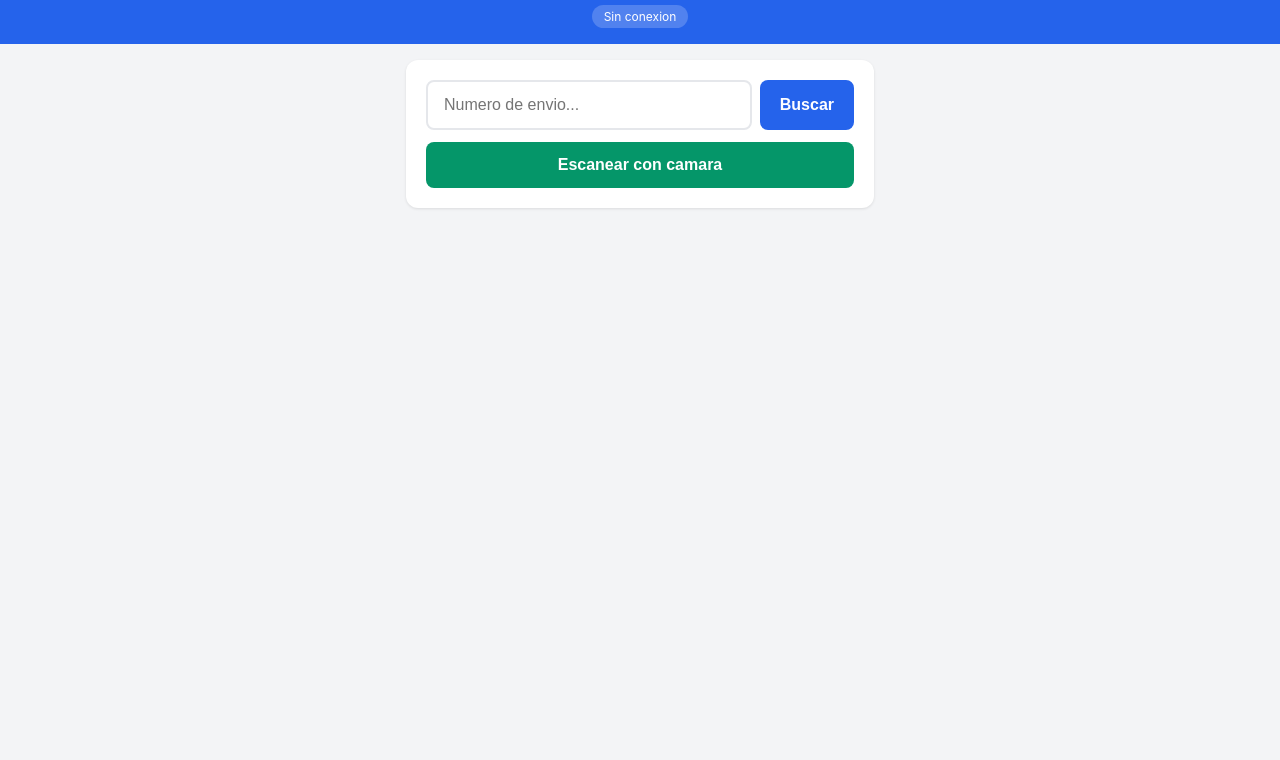
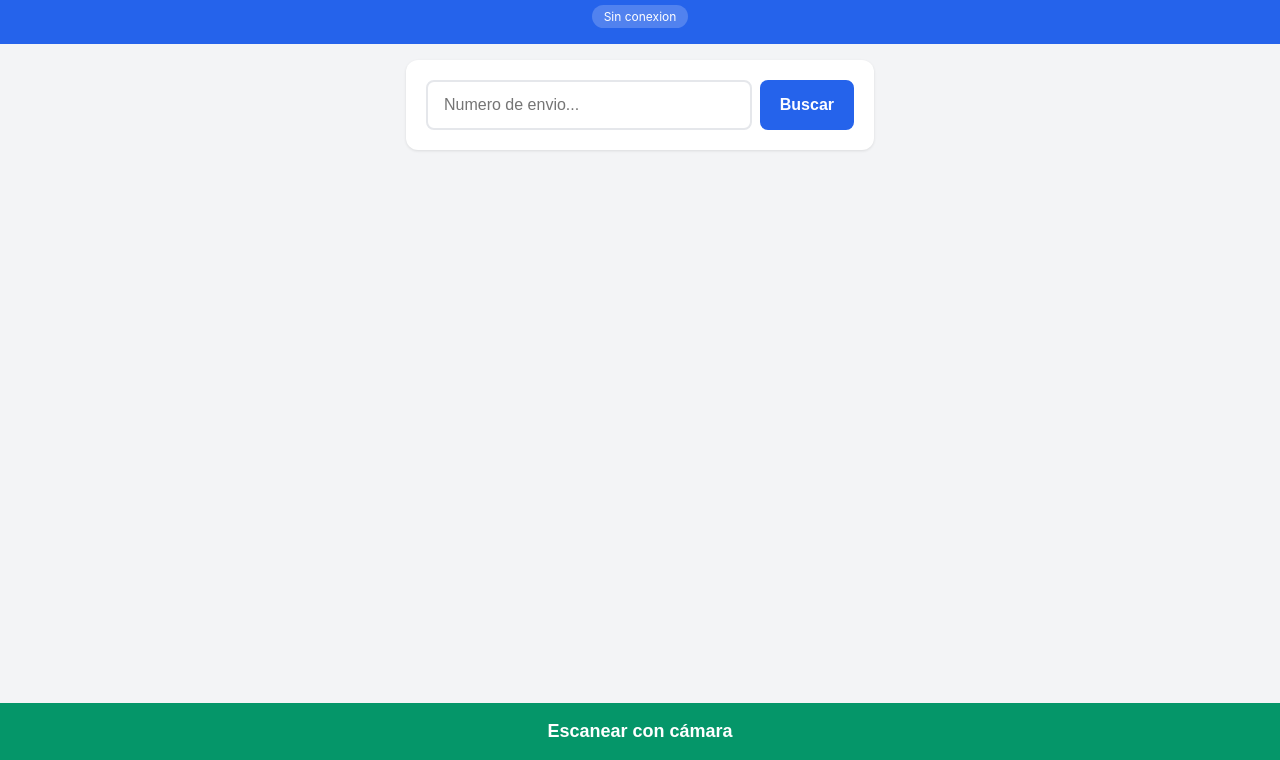
Before and after one commit to Dcastel89/verificador-envios-ml, a website: page public/index.html in a window 1280 px wide. Shown: the part 40-800 px from the top of the page. Drawn offline with Linux system fonts and the light colour scheme.

Commit message:
Update index.html

```diff
--- a/public/index.html
+++ b/public/index.html
@@ -8,7 +8,7 @@
   <link rel="manifest" href="manifest.json">
   <style>
     * { box-sizing: border-box; margin: 0; padding: 0; }
-    body { font-family: -apple-system, BlinkMacSystemFont, 'Segoe UI', Roboto, sans-serif; background: #f3f4f6; min-height: 100vh; }
+    body { font-family: -apple-system, BlinkMacSystemFont, 'Segoe UI', Roboto, sans-serif; background: #f3f4f6; min-height: 100vh; padding-bottom: 80px; }
     .header { background: #2563eb; color: white; padding: 16px; text-align: center; }
     .header h1 { font-size: 18px; font-weight: 600; }
     .account-badge { display: inline-block; background: rgba(255,255,255,0.2); padding: 4px 12px; border-radius: 20px; font-size: 12px; margin-top: 8px; }
@@ -18,7 +18,7 @@
     .scan-input { flex: 1; padding: 14px 16px; font-size: 16px; border: 2px solid #e5e7eb; border-radius: 8px; }
     .scan-btn { padding: 14px 20px; background: #2563eb; color: white; border: none; border-radius: 8px; font-size: 16px; font-weight: 600; cursor: pointer; }
     .scan-btn:disabled { background: #9ca3af; }
-    .camera-btn { width: 100%; padding: 14px; margin-top: 12px; background: #059669; color: white; border: none; border-radius: 8px; font-size: 16px; font-weight: 600; cursor: pointer; }
+    .camera-btn { position: fixed; bottom: 0; left: 0; right: 0; padding: 18px; background: #059669; color: white; border: none; font-size: 18px; font-weight: 600; cursor: pointer; z-index: 90; }
     .camera-container { display: none; margin-top: 16px; position: relative; }
     .camera-container.active { display: block; }
     #video { width: 100%; border-radius: 8px; }
@@ -42,7 +42,7 @@
     .item-kit-badge { display: inline-block; background: #dbeafe; color: #1d4ed8; padding: 2px 8px; border-radius: 4px; font-size: 11px; font-weight: 600; margin-left: 8px; vertical-align: middle; }
     .unit-checkboxes { display: flex; flex-wrap: wrap; gap: 10px; margin-top: 10px; padding-top: 10px; border-top: 1px dashed #e5e7eb; }
     .unit-checkbox { width: 36px; height: 36px; cursor: pointer; accent-color: #22c55e; }
-    .complete-banner { display: none; position: fixed; bottom: 0; left: 0; right: 0; background: #22c55e; color: white; padding: 20px; text-align: center; font-size: 18px; font-weight: 600; z-index: 100; }
+    .complete-banner { display: none; position: fixed; bottom: 56px; left: 0; right: 0; background: #22c55e; color: white; padding: 20px; text-align: center; font-size: 18px; font-weight: 600; z-index: 100; }
     .complete-banner.show { display: block; }
     .reset-btn { width: 100%; padding: 14px; margin-top: 16px; background: #ef4444; color: white; border: none; border-radius: 8px; font-size: 16px; font-weight: 600; cursor: pointer; }
     .hidden { display: none; }
@@ -59,7 +59,6 @@
         <input type="text" id="shipmentInput" class="scan-input" placeholder="Numero de envio...">
         <button type="button" id="searchBtn" class="scan-btn">Buscar</button>
       </div>
-      <button type="button" id="cameraBtn" class="camera-btn">Escanear con camara</button>
       <div class="camera-container" id="cameraContainer">
         <video id="video" playsinline></video>
         <button type="button" class="close-camera" id="closeCamera">✕</button>
@@ -76,6 +75,7 @@
     <button type="button" class="reset-btn hidden" id="resetBtn">Nuevo envio</button>
   </div>
   <div class="complete-banner" id="completeBanner">✓ Envio verificado correctamente</div>
+  <button type="button" id="cameraBtn" class="camera-btn">Escanear con cámara</button>
 
   <script src="https://unpkg.com/@zxing/library@0.18.6/umd/index.min.js"></script>
   <script>
@@ -347,7 +347,7 @@
       closeCameraBtn.onclick = stopCamera;
       resetBtn.onclick = reset;
 
-      console.log('App iniciada v6');
+      console.log('App iniciada v7');
     })();
   </script>
 </body>
```
